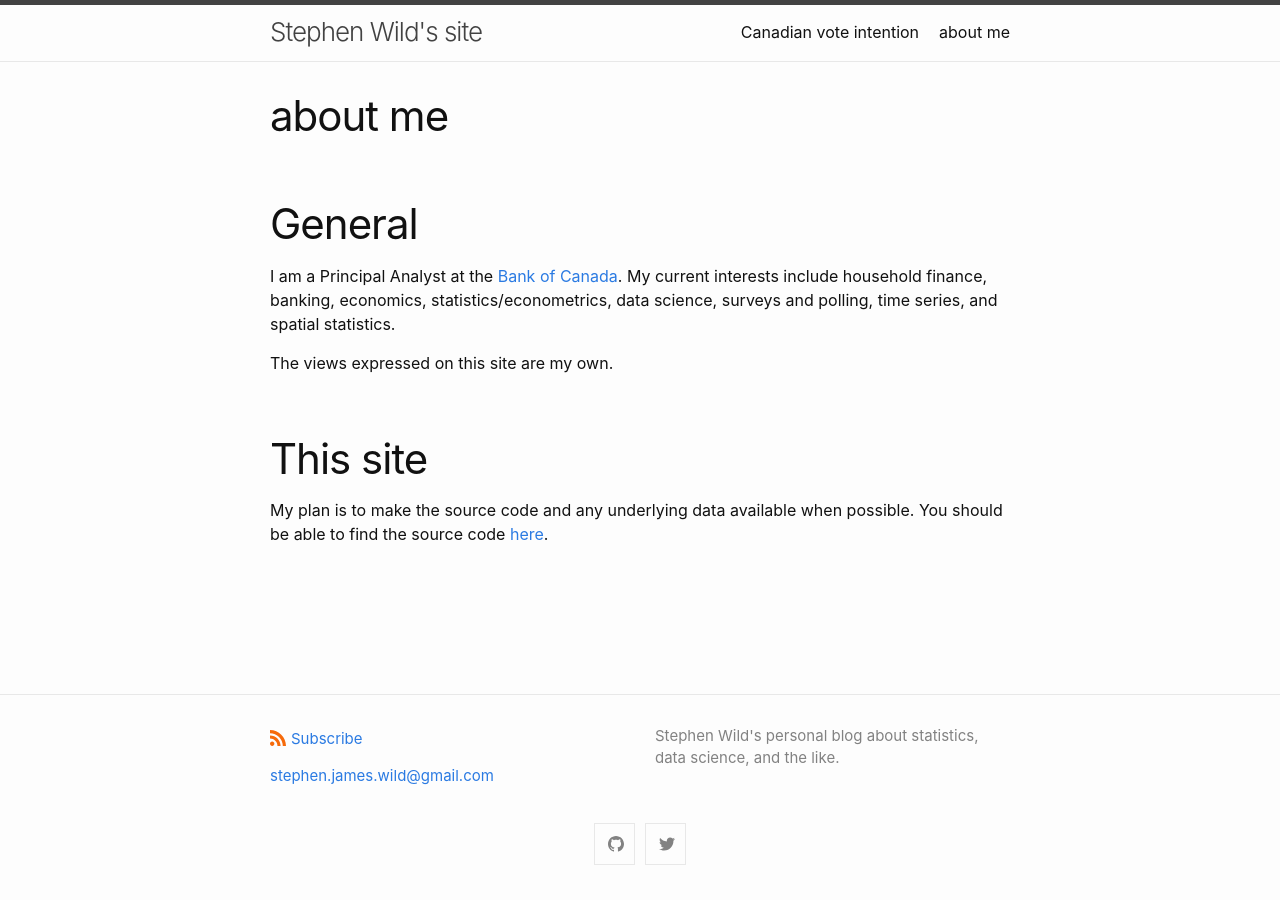
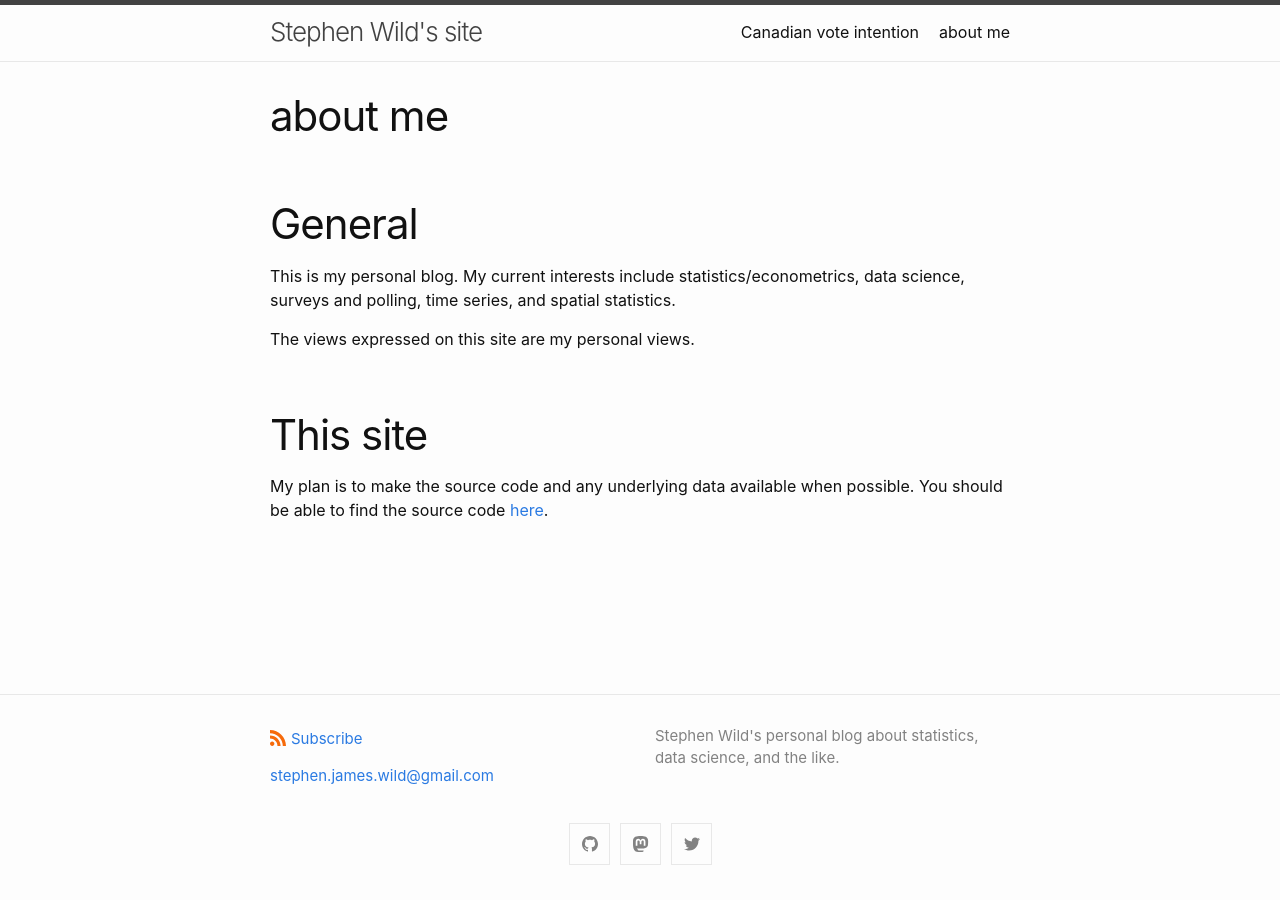
Before and after one commit to sjwild/sjwild.github.io, a Jekyll site: the page built from about.markdown, in a window 1280 px wide. Built offline with Jekyll 4.4.1, drawn with Linux system fonts in a browser that asks for light colours.

Commit message:
Update about me

```diff
--- a/_config.yml
+++ b/_config.yml
@@ -36,6 +36,9 @@ minima:
   social_links:
     twitter: stephenjwild
     github:  sjwild
+    mastodon:
+      - username: stephenjwild
+        instance: mastodon.social
 
 # Build settings
 theme: minima
--- a/about.markdown
+++ b/about.markdown
@@ -5,9 +5,9 @@ permalink: /about/
 ---
 
 # General
-I am a Principal Analyst at the [Bank of Canada](https://www.bankofcanada.ca/). My current interests include household finance, banking, economics, statistics/econometrics, data science, surveys and polling, time series, and spatial statistics.
+This is my personal blog. My current interests include statistics/econometrics, data science, surveys and polling, time series, and spatial statistics.
 
-The views expressed on this site are my own.
+The views expressed on this site are my personal views.
 
 # This site
 My plan is to make the source code and any underlying data available when possible. You should be able to find the source code [here](https://github.com/sjwild).
```
